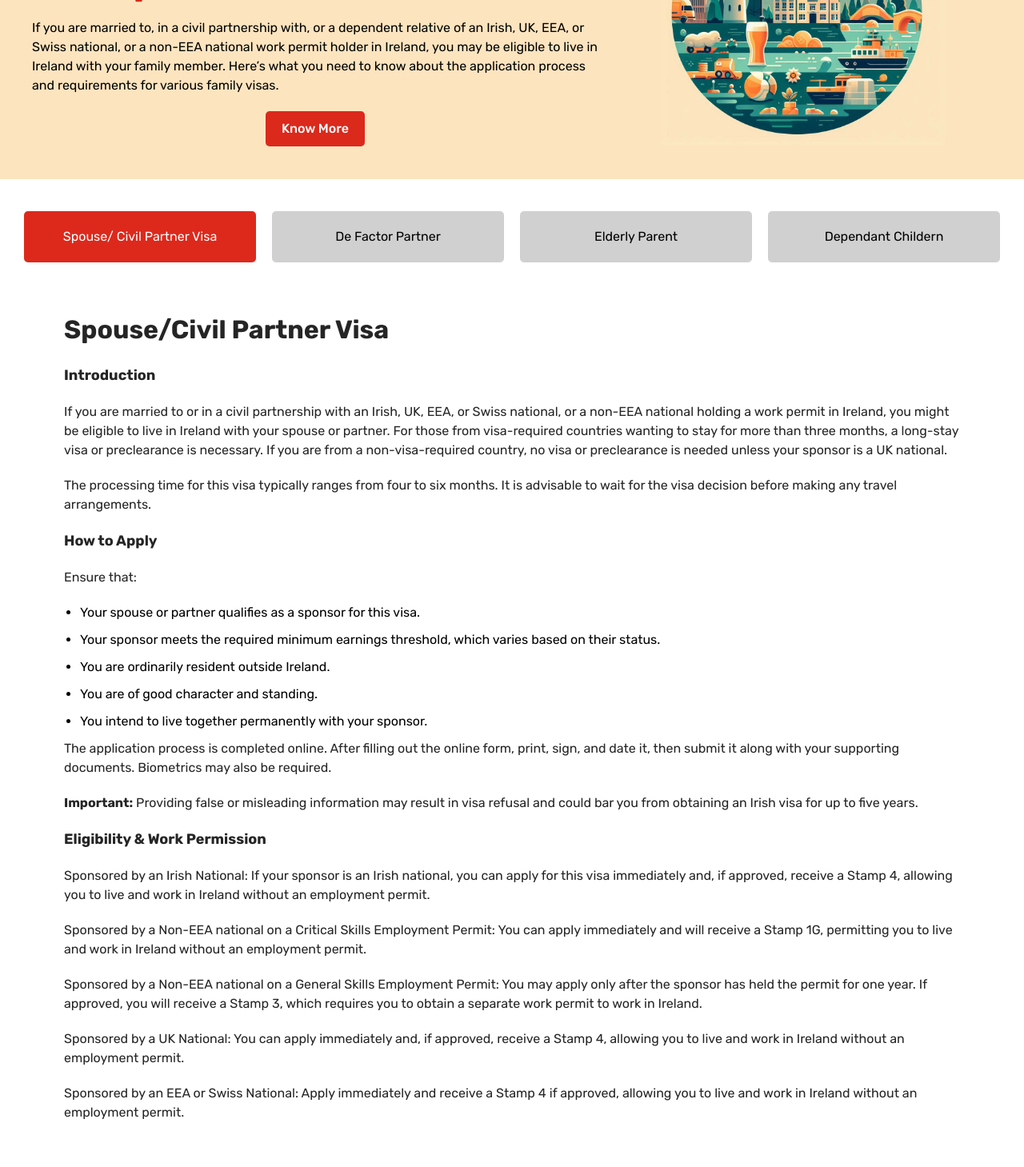
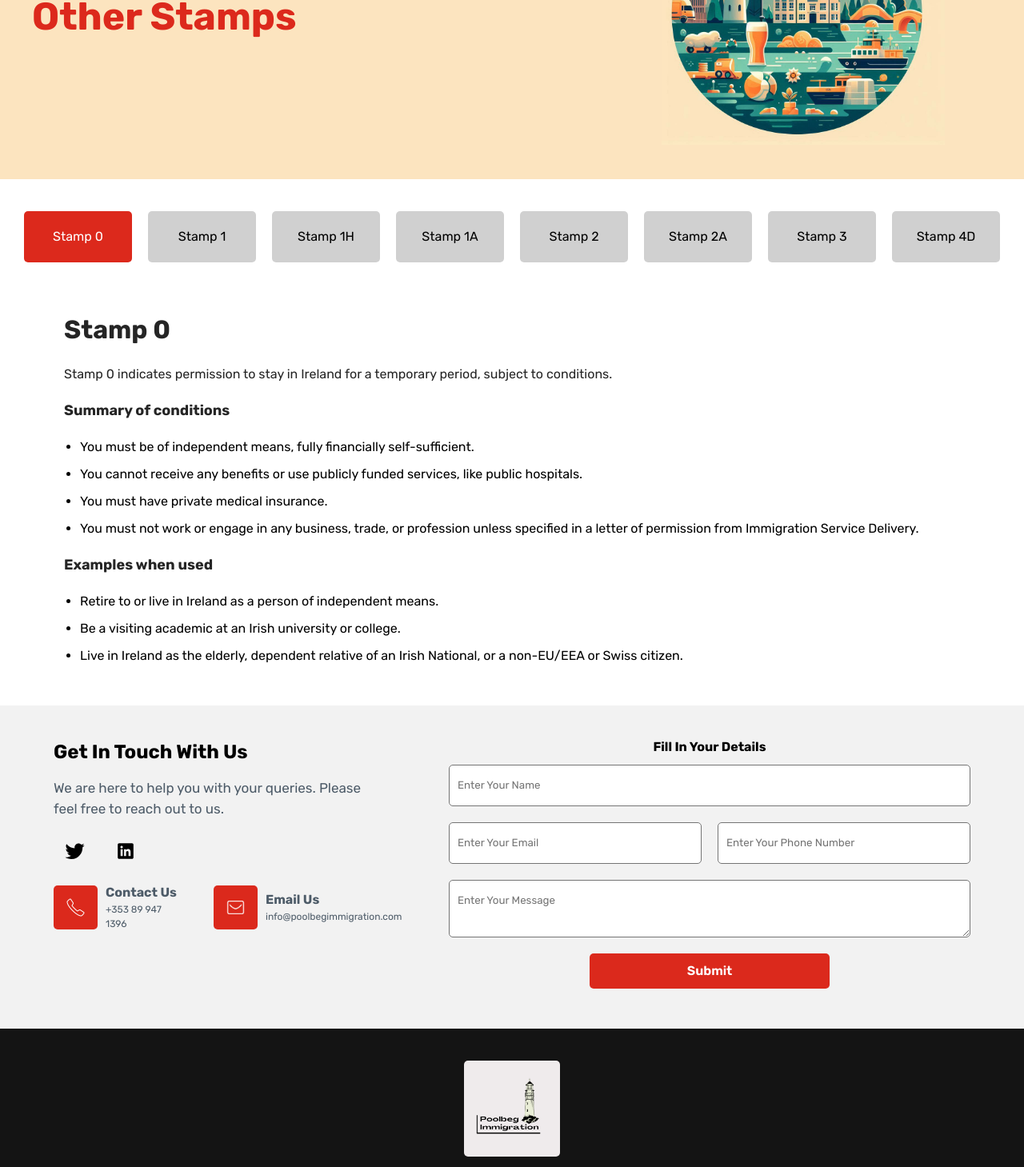
Before and after one commit to TartejBrothers/Poolbeg-Immigration, a React (Create React App) app: page /immigration/other-stamps in a window 1280 px wide. Shown: the part 380-1839 px from the top of the page at 80% size. Built offline with nearby package versions, Linux system fonts and the light colour scheme.

Commit message:
Added: Other Stamps

```diff
--- a/src/pages/otherstamps.jsx
+++ b/src/pages/otherstamps.jsx
@@ -5,263 +5,276 @@ import Footer from "../components/footer";
 import immigrationImage from "../images/immigrationpages.jpeg";
 import { useNavigate } from "react-router-dom";
 import ContactForm from "../components/contactform";
-const SpouseCivilPartnerVisa = () => {
+
+const Stamp0 = () => {
   return (
     <div className="criticalskillsbodyelement">
-      <h3>Spouse/Civil Partner Visa</h3>
-      <h4>Introduction</h4>
+      <h3>Stamp 0</h3>
       <p>
-        If you are married to or in a civil partnership with an Irish, UK, EEA,
-        or Swiss national, or a non-EEA national holding a work permit in
-        Ireland, you might be eligible to live in Ireland with your spouse or
-        partner. For those from visa-required countries wanting to stay for more
-        than three months, a long-stay visa or preclearance is necessary. If you
-        are from a non-visa-required country, no visa or preclearance is needed
-        unless your sponsor is a UK national.
+        Stamp 0 indicates permission to stay in Ireland for a temporary period,
+        subject to conditions.
       </p>
+      <h4>Summary of conditions</h4>
+      <ul>
+        <li>
+          You must be of independent means, fully financially self-sufficient.
+        </li>
+        <li>
+          You cannot receive any benefits or use publicly funded services, like
+          public hospitals.
+        </li>
+        <li>You must have private medical insurance.</li>
+        <li>
+          You must not work or engage in any business, trade, or profession
+          unless specified in a letter of permission from Immigration Service
+          Delivery.
+        </li>
+      </ul>
+      <h4>Examples when used</h4>
+      <ul>
+        <li>Retire to or live in Ireland as a person of independent means.</li>
+        <li>Be a visiting academic at an Irish university or college.</li>
+        <li>
+          Live in Ireland as the elderly, dependent relative of an Irish
+          National, or a non-EU/EEA or Swiss citizen.
+        </li>
+      </ul>
+    </div>
+  );
+};
+
+const Stamp1 = () => {
+  return (
+    <div className="criticalskillsbodyelement">
+      <h3>Stamp 1</h3>
       <p>
-        The processing time for this visa typically ranges from four to six
-        months. It is advisable to wait for the visa decision before making any
-        travel arrangements.
+        Stamp 1 indicates permission to work or operate a business in Ireland,
+        subject to conditions.
       </p>
-      <h4>How to Apply</h4>
-      <p>Ensure that:</p>
+      <h4>Summary of conditions</h4>
       <ul>
-        <li>Your spouse or partner qualifies as a sponsor for this visa.</li>
         <li>
-          Your sponsor meets the required minimum earnings threshold, which
-          varies based on their status.
+          You must not start a job or enter employment unless you or your
+          employer has obtained an employment permit for you, or if your letter
+          of permission clearly states you do not require an employment permit.
         </li>
-        <li>You are ordinarily resident outside Ireland.</li>
-        <li>You are of good character and standing.</li>
-        <li>You intend to live together permanently with your sponsor.</li>
+        <li>
+          You cannot engage in any business, trade, or profession unless
+          specified in a letter of permission from ISD.
+        </li>
+        <li>
+          Stamp 1 is reckonable as residence when applying for citizenship by
+          naturalisation.
+        </li>
       </ul>
+      <h4>Examples when used</h4>
+      <ul>
+        <li>Work here based on an employment permit.</li>
+        <li>Operate a business here.</li>
+        <li>
+          Work here based on a Working Holiday Authorisation (not renewable or
+          variable).
+        </li>
+      </ul>
+    </div>
+  );
+};
+
+const Stamp1H = () => {
+  return (
+    <div className="criticalskillsbodyelement">
+      <h3>Stamp 1H</h3>
       <p>
-        The application process is completed online. After filling out the
-        online form, print, sign, and date it, then submit it along with your
-        supporting documents. Biometrics may also be required.
+        Stamp 1H indicates permission for doctors in receipt of a two-year
+        General Employment Permit to work as an NCHD (Non Consultant Hospital
+        Doctor) in any public hospital or health care facility during the
+        two-year validity period of their permit.
       </p>
+      <h4>Summary of conditions</h4>
+      <ul>
+        <li>
+          Doctors will still only have a six-month contract with the initial
+          hospital, which must be provided at registration/renewal stage.
+        </li>
+        <li>
+          Doctors are permitted to move to a different hospital within the HSE
+          group, subject to valid contracts monitored by DETE.
+        </li>
+        <li>
+          Stamp 1H is reckonable as residence when applying for citizenship by
+          naturalisation.
+        </li>
+      </ul>
+      <h4>Examples when used</h4>
+      <ul>
+        <li>
+          Work as a doctor in receipt of a two-year General Employment Permit as
+          an NCHD in any public hospital or health care facility during the
+          permit's validity period.
+        </li>
+      </ul>
+    </div>
+  );
+};
+
+const Stamp1A = () => {
+  return (
+    <div className="criticalskillsbodyelement">
+      <h3>Stamp 1A</h3>
       <p>
-        <strong>Important:</strong> Providing false or misleading information
-        may result in visa refusal and could bar you from obtaining an Irish
-        visa for up to five years.
+        Stamp 1A indicates permission to participate in full-time, paid
+        accountancy training for a specified period, subject to conditions.
       </p>
-      <h4>Eligibility & Work Permission</h4>
+      <h4>Summary of conditions</h4>
+      <ul>
+        <li>
+          You must not engage in any other business, trade, or profession unless
+          specified in a letter of permission from ISD.
+        </li>
+        <li>
+          This permission is time-bound, and you must complete your accountancy
+          course within 4 years.
+        </li>
+        <li>
+          If you wish to stay in Ireland past the expiry date of your
+          immigration permission, you must apply to renew your permission and
+          registration before they expire, or apply for an alternative
+          permission, such as an employment permit.
+        </li>
+      </ul>
+      <h4>Examples when used</h4>
+      <ul>
+        <li>
+          Study accountancy as a trainee and be employed as a trainee
+          accountant.
+        </li>
+      </ul>
+    </div>
+  );
+};
+
+const Stamp2 = () => {
+  return (
+    <div className="criticalskillsbodyelement">
+      <h3>Stamp 2</h3>
       <p>
-        Sponsored by an Irish National: If your sponsor is an Irish national,
-        you can apply for this visa immediately and, if approved, receive a
-        Stamp 4, allowing you to live and work in Ireland without an employment
-        permit.
+        Stamp 2 indicates permission to study a full-time course on the official
+        Interim List of Eligible Programmes (ILEP) for a specified period,
+        subject to conditions.
       </p>
+      <h4>Summary of conditions</h4>
+      <ul>
+        <li>
+          You cannot receive any benefits or use publicly funded services unless
+          you have an entitlement via other means.
+        </li>
+        <li>
+          You can work in casual employment for a maximum of 20 hours per week
+          during school term and 40 hours per week during holidays.
+        </li>
+        <li>You must not engage in any other business or trade.</li>
+        <li>
+          Students can only study in the State for a maximum of 7 years and must
+          show progression each year in their course.
+        </li>
+        <li>
+          English language students must have an attendance of at least 85%.
+        </li>
+      </ul>
+      <h4>Examples when used</h4>
+      <ul>
+        <li>
+          Study English language, higher national diploma, degree
+          (undergraduate), master’s degree (postgraduate), PhD, or other
+          eligible courses.
+        </li>
+      </ul>
+    </div>
+  );
+};
+
+const Stamp2A = () => {
+  return (
+    <div className="criticalskillsbodyelement">
+      <h3>Stamp 2A</h3>
       <p>
-        Sponsored by a Non-EEA national on a Critical Skills Employment Permit:
-        You can apply immediately and will receive a Stamp 1G, permitting you to
-        live and work in Ireland without an employment permit.
+        Stamp 2A indicates permission for full-time study in Ireland for a
+        course that is not on the official Interim List of Eligible Programmes
+        (ILEP), for a specified period. It may also be granted to spouses of
+        certain financially independent students in limited circumstances.
       </p>
+      <h4>Summary of conditions</h4>
+      <ul>
+        <li>
+          You cannot receive any benefits or use publicly funded services, such
+          as public hospitals.
+        </li>
+        <li>You must have private medical insurance.</li>
+        <li>
+          You must not work or engage in any business, trade, or profession.
+        </li>
+        <li>
+          If you wish to stay in Ireland past the expiry date of your
+          immigration permission, you must apply to renew your permission and
+          registration before they expire.
+        </li>
+      </ul>
+      <h4>Examples when used</h4>
+      <ul>
+        <li>
+          Semester abroad at an Irish university/college, study at a private
+          secondary school in Ireland, or be the spouse of a financially
+          independent student.
+        </li>
+      </ul>
+    </div>
+  );
+};
+
+const Stamp3 = () => {
+  return (
+    <div className="criticalskillsbodyelement">
+      <h3>Stamp 3</h3>
       <p>
-        Sponsored by a Non-EEA national on a General Skills Employment Permit:
-        You may apply only after the sponsor has held the permit for one year.
-        If approved, you will receive a Stamp 3, which requires you to obtain a
-        separate work permit to work in Ireland.
+        Stamp 3 indicates permission to stay in Ireland for a specified period,
+        subject to conditions.
       </p>
+      <h4>Summary of conditions</h4>
+      <ul>
+        <li>
+          You cannot work or engage in any business, trade, or profession.
+        </li>
+        <li>
+          If you wish to stay in Ireland past the expiry date of your
+          immigration permission, you must apply to renew your permission and
+          registration before they expire.
+        </li>
+      </ul>
+      <h4>Examples when used</h4>
+      <ul>
+        <li>
+          Volunteer with a charity or non-profit organisation, be a minister of
+          religion, or join your non-EEA/EU/Swiss spouse/civil partner or family
+          member who is here based on a work permit.
+        </li>
+      </ul>
+    </div>
+  );
+};
+
+const Stamp4D = () => {
+  return (
+    <div className="criticalskillsbodyelement">
+      <h3>Stamp 4D</h3>
       <p>
-        Sponsored by a UK National: You can apply immediately and, if approved,
-        receive a Stamp 4, allowing you to live and work in Ireland without an
-        employment permit.
-      </p>
-      <p>
-        Sponsored by an EEA or Swiss National: Apply immediately and receive a
-        Stamp 4 if approved, allowing you to live and work in Ireland without an
-        employment permit.
+        Stamp 4D is for eligible non-EEA family members of UK citizens who are
+        seeking to reside in Ireland after 01/01/2021. For further information,
+        please read the Brexit policy document.
       </p>
     </div>
   );
 };
 
-const DeFactoPartner = () => {
-  return (
-    <div className="criticalskillsbodyelement">
-      <h3>De Facto Partner Visa</h3>
-      <h4>Introduction</h4>
-      <p>
-        A de facto partner is someone with whom you have a committed
-        relationship similar to marriage or civil partnership, but without legal
-        status. To qualify, your relationship must:
-      </p>
-      <ul>
-        <li>Be genuine and ongoing.</li>
-        <li>Have lasted at least two years of cohabitation.</li>
-        <li>Not be a familial relationship.</li>
-      </ul>
-      <p>
-        If you are a de facto partner of an Irish, UK, EEA, or Swiss national,
-        or a non-EEA national with a work permit in Ireland, you may be allowed
-        to live in Ireland with your partner. Visa requirements are similar to
-        those for spouses and civil partners.
-      </p>
-      <h4>How to Apply</h4>
-      <p>Ensure that:</p>
-      <ul>
-        <li>Your partner qualifies as a sponsor.</li>
-        <li>The sponsor meets the minimum earnings requirement.</li>
-        <li>You are ordinarily resident outside Ireland.</li>
-        <li>You are of good character.</li>
-        <li>You have lived together for at least two years.</li>
-      </ul>
-      <p>
-        Submit your application online, print, sign, and date the form, and
-        provide all required documentation. Biometrics may be necessary.
-      </p>
-      <p>
-        <strong>Important:</strong> Providing false information can lead to visa
-        refusal and a potential five-year ban from obtaining an Irish visa.
-      </p>
-      <h4>Eligibility & Work Permission</h4>
-      <p>
-        Sponsored by an Irish National: Apply immediately and, if approved,
-        receive a Stamp 4 to live and work in Ireland.
-      </p>
-      <p>
-        Sponsored by a Non-EEA national on a Critical Skills Employment Permit:
-        Apply immediately and receive a Stamp 1G, permitting you to live and
-        work in Ireland.
-      </p>
-      <p>
-        Sponsored by a Non-EEA national on a General Skills Employment Permit:
-        Apply only after the sponsor has held the permit for one year. If
-        approved, you will get a Stamp 3, requiring a separate work permit.
-      </p>
-      <p>
-        Sponsored by a UK National: Apply immediately and receive a Stamp 4 if
-        approved, allowing you to live and work in Ireland.
-      </p>
-      <p>
-        Sponsored by an EEA or Swiss National: Apply immediately and receive a
-        Stamp 4, allowing you to live and work in Ireland.
-      </p>
-    </div>
-  );
-};
-
-const ElderlyParent = () => {
-  return (
-    <div className="criticalskillsbodyelement">
-      <h3>Elderly Parent Visa</h3>
-      <h4>Introduction</h4>
-      <p>
-        If you are an elderly relative of an Irish, UK, EEA, or Swiss national,
-        or a non-EEA national with a work permit in Ireland, you may be eligible
-        to live with your children in Ireland. If you are from a visa-required
-        country and wish to stay for more than three months, you must apply for
-        a long-stay visa. Non-visa-required country nationals do not need a visa
-        or preclearance unless the sponsor is a UK National.
-      </p>
-      <h4>How to Apply</h4>
-      <p>Ensure that:</p>
-      <ul>
-        <li>Your children qualify as sponsors.</li>
-        <li>The sponsor meets the minimum earnings requirement.</li>
-        <li>You are ordinarily resident outside Ireland.</li>
-        <li>You are of good character.</li>
-        <li>
-          The sponsor has been legally resident in Ireland for at least three
-          years.
-        </li>
-      </ul>
-      <p>
-        Submit your application online, print, sign, and date the form, and
-        provide necessary documentation. Biometrics may be required.
-      </p>
-      <p>
-        <strong>Important:</strong> Misleading information can result in visa
-        refusal and a potential five-year ban.
-      </p>
-      <h4>Eligibility & Work Permission</h4>
-      <p>
-        Sponsored by an Irish National: Apply immediately and, if approved,
-        receive a Stamp 0, allowing you to live in Ireland without being
-        involved in employment.
-      </p>
-      <p>
-        Sponsored by a Non-EEA national on a Critical Skills Employment Permit:
-        Apply immediately and receive a Stamp 0 if approved, permitting you to
-        live in Ireland without employment.
-      </p>
-      <p>
-        Sponsored by a Non-EEA national on a General Skills Employment Permit:
-        Apply only after the sponsor has held the permit for one year. If
-        approved, you will receive a Stamp 0.
-      </p>
-      <p>
-        Sponsored by a UK National: Apply immediately and receive a Stamp 0 if
-        approved, allowing you to live in Ireland.
-      </p>
-      <p>
-        Sponsored by an EEA or Swiss National: Apply immediately and receive a
-        Stamp 0 if approved, allowing you to live in Ireland.
-      </p>
-    </div>
-  );
-};
-
-const DependentChildren = () => {
-  return (
-    <div className="criticalskillsbodyelement">
-      <h3>Dependent Children Visa</h3>
-      <h4>Introduction</h4>
-      <p>
-        If you are a dependent child of an Irish, UK, EEA, or Swiss national, or
-        a non-EEA national work permit holder in Ireland, you may be eligible to
-        live with your parent in Ireland. If you are from a visa-required
-        country and wish to stay for more than three months, you need a
-        long-stay visa. If you are from a non-visa-required country, no visa or
-        preclearance is needed unless your sponsor is a UK National.
-      </p>
-      <h4>How to Apply</h4>
-      <p>Ensure that:</p>
-      <ul>
-        <li>Your parent qualifies as a sponsor.</li>
-        <li>The sponsor meets the minimum earnings requirement.</li>
-        <li>You are ordinarily resident outside Ireland.</li>
-        <li>You are under 18 or under 23 if in full-time education.</li>
-      </ul>
-      <p>
-        Submit your application online, print, sign, and date the form, and
-        provide required documentation. Biometrics may be required.
-      </p>
-      <p>
-        <strong>Important:</strong> Misleading information can result in visa
-        refusal and a potential five-year ban.
-      </p>
-      <h4>Eligibility & Work Permission</h4>
-      <p>
-        Sponsored by an Irish National: Apply immediately and, if approved,
-        receive a Stamp 3, allowing you to live in Ireland, but you will need a
-        separate work permit to work.
-      </p>
-      <p>
-        Sponsored by a Non-EEA national on a Critical Skills Employment Permit:
-        Apply immediately and receive a Stamp 3 if approved, permitting you to
-        live in Ireland, though a separate work permit is needed to work.
-      </p>
-      <p>
-        Sponsored by a Non-EEA national on a General Skills Employment Permit:
-        Apply only after the sponsor has held the permit for one year. If
-        approved, you will receive a Stamp 3, requiring a separate work permit.
-      </p>
-      <p>
-        Sponsored by a UK National: Apply immediately and receive a Stamp 3 if
-        approved, allowing you to live in Ireland, though a separate work permit
-        is required.
-      </p>
-      <p>
-        Sponsored by an EEA or Swiss National: Apply immediately and receive a
-        Stamp 3 if approved, permitting you to live in Ireland with a separate
-        work permit required.
-      </p>
-    </div>
-  );
-};
 export default function OtherStamps() {
   const [selectedMode, setSelectedMode] = useState(1);
   const navigate = useNavigate();
@@ -272,35 +285,18 @@ export default function OtherStamps() {
         <div className="workheaderleft">
           <p
             onClick={() => {
-              navigate("/immigration");
+              navigate("/"); // Navigate to homepage or desired route
             }}
           >
-            <u>
-              <ion-icon name="arrow-back-outline"></ion-icon>
-              Back to Immigration
-            </u>
+            &lt; Back
           </p>
-          <h1>Other Irish Immigration Stamps</h1>
-
-          <p>
-            If you are married to, in a civil partnership with, or a dependent
-            relative of an Irish, UK, EEA, or Swiss national, or a non-EEA
-            national work permit holder in Ireland, you may be eligible to live
-            in Ireland with your family member. Here’s what you need to know
-            about the application process and requirements for various family
-            visas.
-          </p>
-          <button
-            className="contactusbutton"
-            onClick={() => navigate("/contact-us")}
-          >
-            Know More
-          </button>
+          <h1>Other Stamps</h1>
         </div>
         <div className="workheaderright">
           <img src={immigrationImage} alt="Immigration" />
         </div>
       </div>
+      <div className="workpagecontainer">
         <div className="criticalskillbody">
           <div className="workpagecomponentselector">
             <ul>
@@ -308,36 +304,64 @@ export default function OtherStamps() {
                 onClick={() => setSelectedMode(1)}
                 className={selectedMode === 1 ? "selectedelement" : ""}
               >
-              Spouse/ Civil Partner Visa
+                Stamp 0
               </li>
               <li
                 onClick={() => setSelectedMode(2)}
                 className={selectedMode === 2 ? "selectedelement" : ""}
               >
-              De Factor Partner
+                Stamp 1
               </li>
               <li
                 onClick={() => setSelectedMode(3)}
                 className={selectedMode === 3 ? "selectedelement" : ""}
               >
-              Elderly Parent
+                Stamp 1H
               </li>
               <li
                 onClick={() => setSelectedMode(4)}
                 className={selectedMode === 4 ? "selectedelement" : ""}
               >
-              Dependant Childern
+                Stamp 1A
+              </li>
+              <li
+                onClick={() => setSelectedMode(5)}
+                className={selectedMode === 5 ? "selectedelement" : ""}
+              >
+                Stamp 2
+              </li>
+              <li
+                onClick={() => setSelectedMode(6)}
+                className={selectedMode === 6 ? "selectedelement" : ""}
+              >
+                Stamp 2A
+              </li>
+              <li
+                onClick={() => setSelectedMode(7)}
+                className={selectedMode === 7 ? "selectedelement" : ""}
+              >
+                Stamp 3
+              </li>
+              <li
+                onClick={() => setSelectedMode(8)}
+                className={selectedMode === 8 ? "selectedelement" : ""}
+              >
+                Stamp 4D
               </li>
             </ul>
           </div>
         </div>
-      <div className="criticalpagecontent">
-        {selectedMode === 1 && <SpouseCivilPartnerVisa />}
-        {selectedMode === 2 && <DeFactoPartner />}
-        {selectedMode === 3 && <ElderlyParent />}
-        {selectedMode === 4 && <DependentChildren />}
+        {selectedMode === 1 && <Stamp0 />}
+        {selectedMode === 2 && <Stamp1 />}
+        {selectedMode === 3 && <Stamp1H />}
+        {selectedMode === 4 && <Stamp1A />}
+        {selectedMode === 5 && <Stamp2 />}
+        {selectedMode === 6 && <Stamp2A />}
+        {selectedMode === 7 && <Stamp3 />}
+        {selectedMode === 8 && <Stamp4D />}
+
+        <ContactForm />
       </div>
-      <ContactForm />
       <Footer />
     </div>
   );
```
Lines whose indentation alone changed are shown as unchanged.
